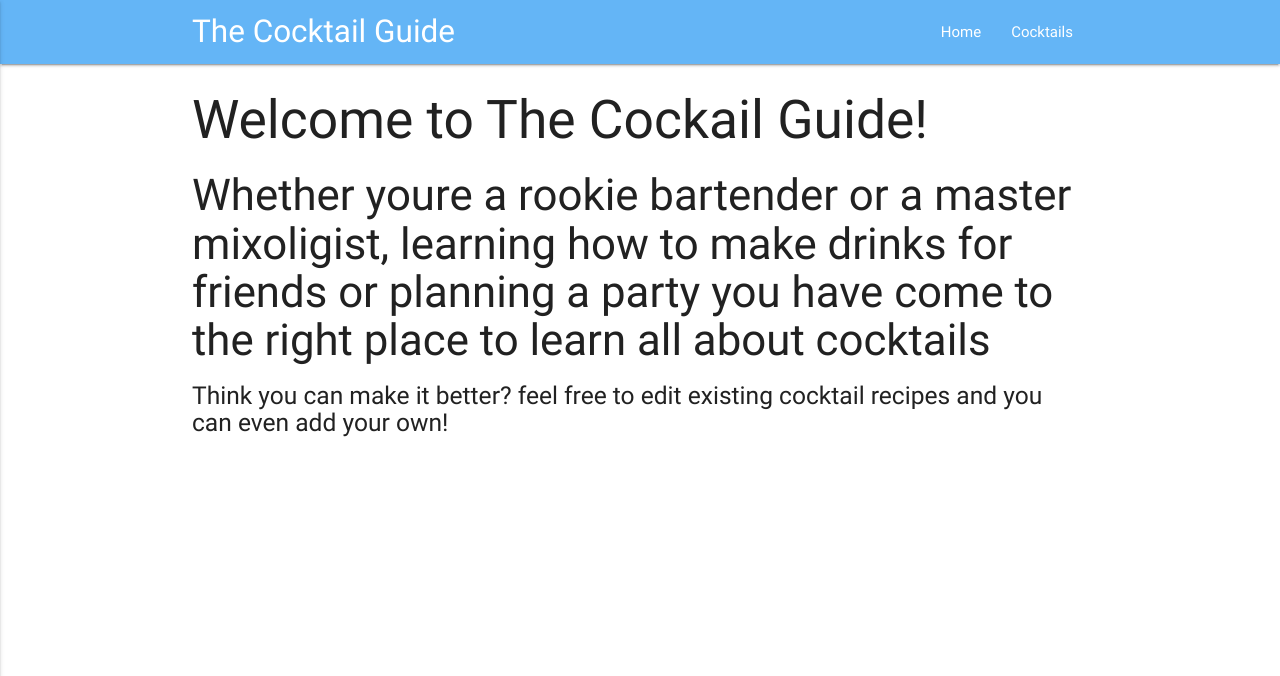
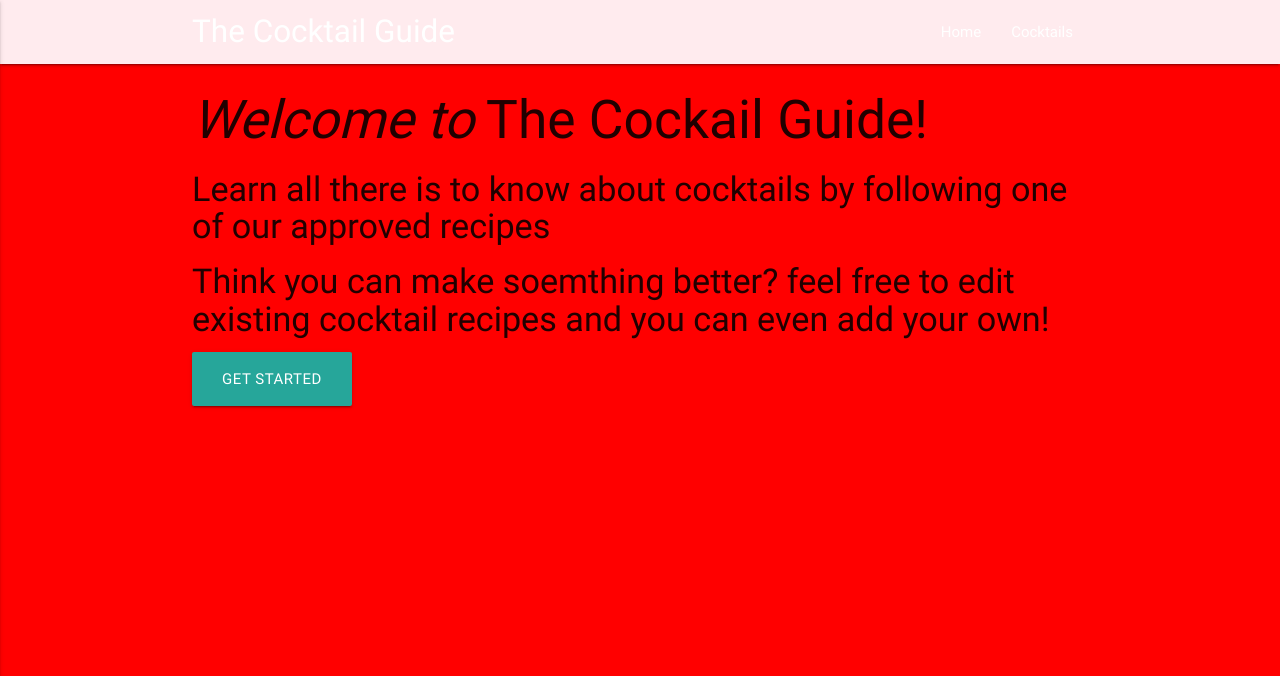
Before and after one commit to ericmordi123/The_Cocktail_Guide, a Flask app: page / in a window 1280 px wide. Shown: the top 676 px of the page. Run offline with Flask 2, Linux system fonts and the light colour scheme; some libraries are stand-ins or nearby versions.

Commit message:
added all html pages

```diff
--- a/static/css/style.css
+++ b/static/css/style.css
@@ -0,0 +1,3 @@
+#homepage {
+    background-color: red;
+}
--- a/templates/base.html
+++ b/templates/base.html
@@ -13,12 +13,10 @@
 
 <body>
 
-  <body>
-
     <!--Header-->
 
     <header>
-      <nav class="blue lighten-2">
+      <nav class="red lighten-5">
         <div class="nav-wrapper container">
           <a href="{{url_for('index')}}" class="brand-logo">The Cocktail Guide</a>
           <a href="#" data-activates="mobile-demo" class="button-collapse"><i class="material-icons">menu</i></a>
@@ -56,7 +54,6 @@
         $('.parallax').parallax();
       });
     </script>
-  </body>
 </body>
 
 </html>
--- a/templates/index.html
+++ b/templates/index.html
@@ -1,13 +1,13 @@
 {% extends 'base.html' %} {% block content %}
 
-
+<body id="homepage">
+<header><h2><i>Welcome to</i> The Cockail Guide!</h2></header>
 <div class="index_content">
-    <h2>Welcome to The Cockail Guide!</h2>
-    <h3>Whether youre a rookie bartender or a master mixoligist, learning how to make drinks for
-    friends or planning a party you have come to the right place to learn all about cocktails</h3>
-    <h5>Think you can make it better? feel free to edit existing cocktail recipes and you can
-    even add your own!</h5>
+    <h4>Learn all there is to know about cocktails by following one of our approved recipes</h4>
+    <h4>Think you can make soemthing better? feel free to edit existing cocktail recipes and you can
+    even add your own!</h4>
+    <a class="waves-effect waves-light btn-large">Get Started</a>
 </div>
-
+</body>
 
 {% endblock %}
```
Also changed, not shown: templates/recipes.html (+11 -14 lines), templates/addcocktail.html (added), templates/addrecipe.html (added), templates/cocktails.html (added), templates/editrecipe.html (added).
